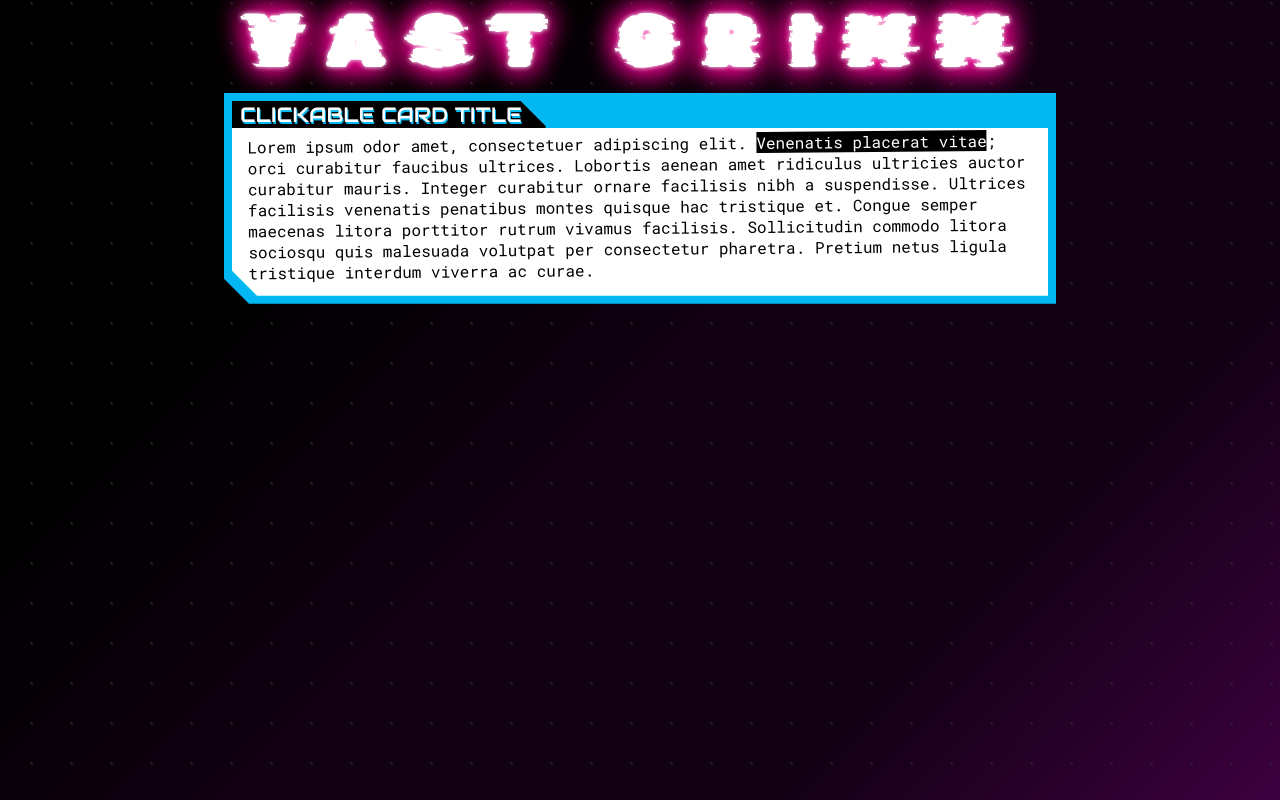
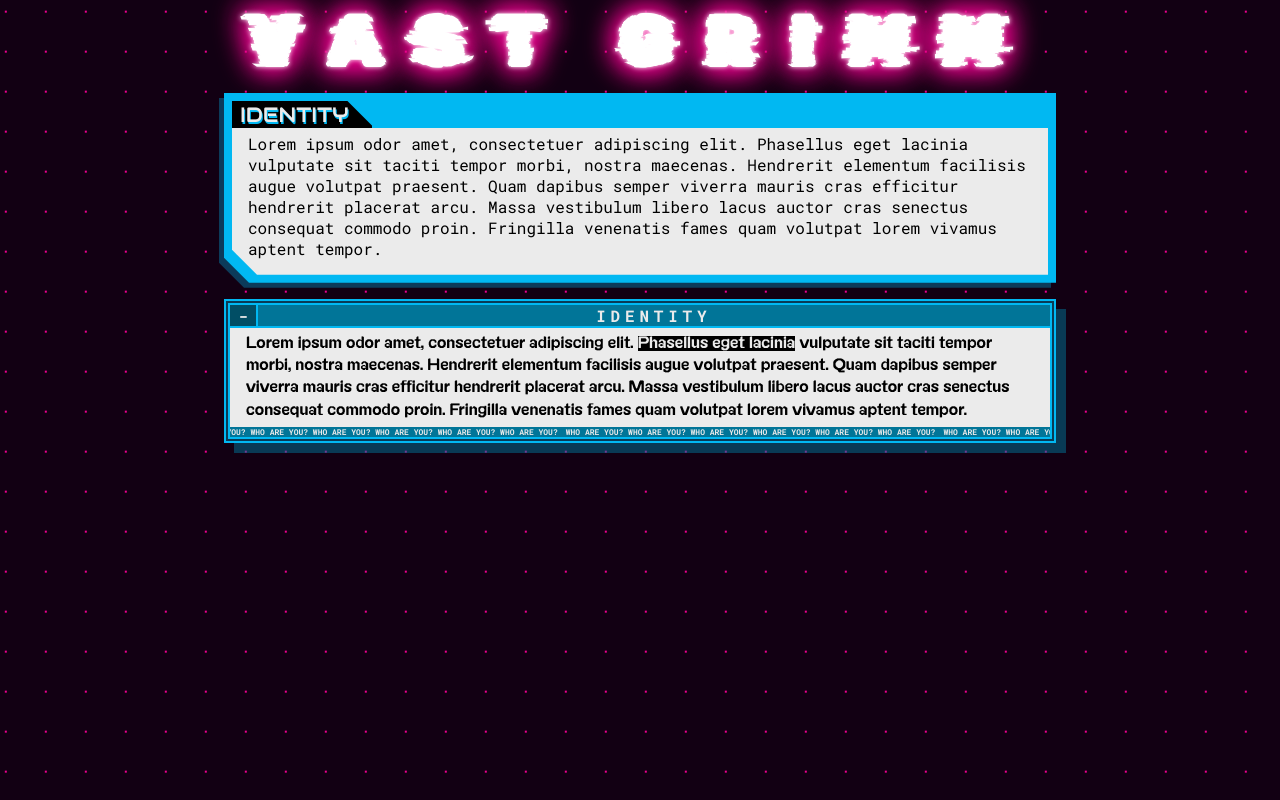
Before and after one commit to artliches/grimm-expanse-character-generator, an Angular app: page /vast-grimm-character-generator/ in a window 1280 px wide. Built offline with nearby package versions, Linux system fonts and the light colour scheme.

Commit message:
Testing motion

```diff
--- a/src/app/app.component.html
+++ b/src/app/app.component.html
@@ -6,16 +6,8 @@
   </header>
   <div class="grimm-body-layout">
     <div class="grimm-body">
-      <div class="grimm-card">
-        <div class="card-header">
-          <div class="card-title clickable">
-            clickable card title
-          </div>
-        </div>
-        <div class="card-body">
-          <div class="skew">Lorem ipsum odor amet, consectetuer adipiscing elit. <span class="info clickable">Venenatis placerat vitae</span>; orci curabitur faucibus ultrices. Lobortis aenean amet ridiculus ultricies auctor curabitur mauris. Integer curabitur ornare facilisis nibh a suspendisse. Ultrices facilisis venenatis penatibus montes quisque hac tristique et. Congue semper maecenas litora porttitor rutrum vivamus facilisis. Sollicitudin commodo litora sociosqu quis malesuada volutpat per consectetur pharetra. Pretium netus ligula tristique interdum viverra ac curae.</div>
-        </div>
-      </div>
+
+      <app-grimm-identity class="identity"></app-grimm-identity>
 
     </div>
   </div>
--- a/src/app/app.component.scss
+++ b/src/app/app.component.scss
@@ -1,11 +1,3 @@
-@keyframes move-background {
-    from {
-        background-position: 0 0;
-    } to {
-        background-position: 50% 100%;
-    }
-}
-
 .grimm-layout {
     display: flex;
     flex-direction: column;
@@ -13,15 +5,17 @@
     height: 100vh;
     gap: 0.5rem;
 
-    background-position: 0px 0px;
-    background-size: 40px 40px;
-    background-image: radial-gradient(circle, rgb(43, 43, 43) 1px, rgba(0, 0, 0, 0) 1px);
-    animation: move-background 60s infinite linear;
-
     .grimm-body-layout {
         width: 100%;
         display: flex;
         flex-direction: column;
+
+        .grimm-body {
+            width: 100%;
+            display: flex;
+            flex-direction: column;
+            gap: 1rem;
+        }
     }
 }
 
@@ -51,7 +45,6 @@ header {
         }
     }
     .grimm-layout {
-        background-size: 40px 40px;
         .grimm-body-layout {
             display: grid;
             grid-template-columns: 1fr 65% 1fr;
@@ -60,9 +53,12 @@ header {
             .grimm-body {
                 grid-area: body;
                 width: 100%;
-                display: flex;
-                flex-direction: column;
-                gap: 1rem;
+                display: grid;
+                grid-template-columns: repeat(2, 1fr);
+                grid-auto-rows: auto;
+                .identity {
+                    grid-area: 1 / span 2;
+                }
             }
         }
     }
--- a/src/app/app.component.ts
+++ b/src/app/app.component.ts
@@ -1,11 +1,12 @@
 import { Component } from '@angular/core';
+import { GrimmIdentityComponent } from "./grimm-identity/grimm-identity.component";
 
 @Component({
   selector: 'app-root',
-  imports: [],
+  imports: [GrimmIdentityComponent],
   templateUrl: './app.component.html',
   styleUrl: './app.component.scss'
 })
 export class AppComponent {
-  title = 'vast-grimm-generator';
+
 }
--- /dev/null
+++ b/src/app/grimm-identity/grimm-identity.component.html
@@ -0,0 +1,58 @@
+<div class="flex-column">
+    <div class="grimm-card-container">
+        <div class="grimm-card">
+            <div class="card-header">
+                <div class="clickable card-title">identity</div>
+            </div>
+            <div class="card-body">
+                Lorem ipsum odor amet, consectetuer adipiscing elit. Phasellus eget lacinia vulputate sit taciti tempor morbi, nostra maecenas. Hendrerit elementum facilisis augue volutpat praesent. Quam dapibus semper viverra mauris cras efficitur hendrerit placerat arcu. Massa vestibulum libero lacus auctor cras senectus consequat commodo proin. Fringilla venenatis fames quam volutpat lorem vivamus aptent tempor.
+            </div>
+        </div>
+    </div>
+
+    <div class="grimm-window-card">
+        <div class="grimm-window-inner">
+            <div class="grimm-window-header">
+                <span (click)="toggleData()" class="clickable deco"><strong>-</strong></span>
+                <span data-text="IDENTITY" class="header clickable">identity</span>
+            </div>
+            @if (showData) {
+                <div class="grimm-window-data">
+                    <span class="skew">Lorem ipsum odor amet, consectetuer adipiscing elit. <span class="clickable info">Phasellus eget lacinia</span> vulputate sit taciti tempor morbi, nostra maecenas. Hendrerit elementum facilisis augue volutpat praesent. Quam dapibus semper viverra mauris cras efficitur hendrerit placerat arcu. Massa vestibulum libero lacus auctor cras senectus consequat commodo proin. Fringilla venenatis fames quam volutpat lorem vivamus aptent tempor.</span>
+                </div>
+            }
+            <div class="grimm-window-footer">
+                <div class="grimm-scroller">
+                    <ul aria-hidden="true">
+                        <li><strong> WHO ARE YOU? WHO ARE YOU? WHO ARE YOU? WHO ARE YOU? WHO ARE YOU? WHO ARE YOU? </strong></li>
+                        <li><strong> WHO ARE YOU? WHO ARE YOU? WHO ARE YOU? WHO ARE YOU? WHO ARE YOU? WHO ARE YOU? </strong></li>
+                        <li><strong> WHO ARE YOU? WHO ARE YOU? WHO ARE YOU? WHO ARE YOU? WHO ARE YOU? WHO ARE YOU? </strong></li>
+                        <li><strong> WHO ARE YOU? WHO ARE YOU? WHO ARE YOU? WHO ARE YOU? WHO ARE YOU? WHO ARE YOU? </strong></li>
+                    </ul>
+                    <ul aria-hidden="true">
+                        <li><strong> WHO ARE YOU? WHO ARE YOU? WHO ARE YOU? WHO ARE YOU? WHO ARE YOU? WHO ARE YOU? </strong></li>
+                        <li><strong> WHO ARE YOU? WHO ARE YOU? WHO ARE YOU? WHO ARE YOU? WHO ARE YOU? WHO ARE YOU? </strong></li>
+                        <li><strong> WHO ARE YOU? WHO ARE YOU? WHO ARE YOU? WHO ARE YOU? WHO ARE YOU? WHO ARE YOU? </strong></li>
+                        <li><strong> WHO ARE YOU? WHO ARE YOU? WHO ARE YOU? WHO ARE YOU? WHO ARE YOU? WHO ARE YOU? </strong></li>
+                    </ul>
+                </div>
+            </div>
+        </div>
+    </div>
+</div>
+
+
+        <!-- <div class="grimm-scroller">
+            <ul aria-hidden="true">
+                <li><strong>|| MAnchiNe || MAnchiNe || MAnchiNe || MAnchiNe </strong></li>
+                <li><strong>|| MAnchiNe || MAnchiNe || MAnchiNe || MAnchiNe </strong></li>
+                <li><strong>|| MAnchiNe || MAnchiNe || MAnchiNe || MAnchiNe </strong></li>
+                <li><strong>|| MAnchiNe || MAnchiNe || MAnchiNe || MAnchiNe </strong></li>
+            </ul>
+            <ul aria-hidden="true">
+                <li><strong>|| MAnchiNe || MAnchiNe || MAnchiNe || MAnchiNe </strong></li>
+                <li><strong>|| MAnchiNe || MAnchiNe || MAnchiNe || MAnchiNe </strong></li>
+                <li><strong>|| MAnchiNe || MAnchiNe || MAnchiNe || MAnchiNe </strong></li>
+                <li><strong>|| MAnchiNe || MAnchiNe || MAnchiNe || MAnchiNe </strong></li>
+            </ul>
+        </div> -->
--- /dev/null
+++ b/src/app/grimm-identity/grimm-identity.component.scss
@@ -0,0 +1,5 @@
+.flex-column {
+    display: flex;
+    flex-direction: column;
+    gap: 1rem;
+}
--- /dev/null
+++ b/src/app/grimm-identity/grimm-identity.component.ts
@@ -0,0 +1,15 @@
+import { Component } from '@angular/core';
+
+@Component({
+  selector: 'app-grimm-identity',
+  imports: [],
+  templateUrl: './grimm-identity.component.html',
+  styleUrl: './grimm-identity.component.scss'
+})
+export class GrimmIdentityComponent {
+  showData: boolean = true;
+
+  toggleData() {
+    this.showData = !this.showData;
+  }
+}
--- a/src/styles.scss
+++ b/src/styles.scss
@@ -24,44 +24,81 @@
     src: local('Adder'), url(./app/assets/fonts/Adder.otf) format('opentype');
 }
 
+/* width */
+::-webkit-scrollbar {
+    width: 10px;
+}
+
+/* Track */
+::-webkit-scrollbar-track {
+background: black;
+}
+
+/* Handle */
+::-webkit-scrollbar-thumb {
+background: var(--grim-pink);
+border-radius: 5px;
+
+}
+
+/* Handle on hover */
+::-webkit-scrollbar-thumb:hover {
+background: var(--grim-cyan);
+}
+
 :root {
     --grim-pink: #ec008e;
     --grim-cyan: #01b8f2;
     --yellow: #FFE900;
     --dark-purple: #120013;
     --lighter-purple: #3d0040;
+    --off-white: #ebebeb;
+    --grim-window-border: 2px solid var(--grim-cyan);
 }
 
 html, body {
-    height: 100%;
+    min-height: 100vh;
     width: 100%;
     margin: 0;
     padding: 0;
 }
-
 body {
-    background-image: linear-gradient(135deg, black,  black, var(--dark-purple), var(--dark-purple), var(--lighter-purple));
-    color: white;
+    background-color: var(--dark-purple);
+    color: var(--off-white);
     font-size: 1rem;
     font-family: 'RobotoMono';
+
+    background-position: 0px 0px;
+    background-size: 40px 40px;
+    background-image:
+        radial-gradient(circle, var(--grim-pink) 1px, rgba(0, 0, 0, 0) 1px);
+    animation: move-background 120s infinite linear;
+}
+
+
+
+.grimm-card-container {
+    filter:
+        drop-shadow(-5px 5px hsla(194, 99%, 48%, 0.313))
 }
 
 .grimm-card {
     position: relative;
     background-color: var(--grim-cyan);
-    color: white;
+    color: var(--off-white);
     padding: 0.5rem;
     clip-path: polygon(0 0, 0 calc(100% - 25px), 25px 100%, 100% 100%, 100% 0%);
     display: grid;
     grid-template-columns: 1fr;
+    grid-template-rows: auto 1fr;
     .card-header {
         display: flex;
         flex-direction: row;
+    }
 
-    }
     .card-title {
         background-color: black;
-        color: white;
+        color: var(--off-white);
         font-family: 'Audiowide';
         text-transform: uppercase;
         font-size: 1.3rem;
@@ -71,10 +108,75 @@ body {
         width: max-content;
     }
     .card-body {
-        background-color: white;
+        background-color: var(--off-white);
         color: black;
         padding: 0.3rem 1rem 1rem 1rem;
         clip-path: polygon(0 0, 0 calc(100% - 25px), 25px 100%, 100% 100%, 100% 0%);
+    }
+}
+
+.grimm-window-card {
+    border: var(--grim-window-border);
+    background-color: hsla(194, 99%, 30%, 0.5);
+    padding: 2px;
+    box-shadow: 10px 10px rgba(1, 117, 152, 0.5);
+    .grimm-window-inner {
+        border: var(--grim-window-border);
+        background-color: hsla(194, 99%, 30%);
+        .grimm-window-header {
+            border-bottom: var(--grim-window-border);
+            display: grid;
+            grid-template-columns: auto 1fr;
+            grid-template-rows: 1fr;
+            .header {
+                text-align: center;
+                text-transform: uppercase;
+                font-weight: bold;
+                letter-spacing: 0.3rem;
+                width: 100%;
+                &.clickable {
+                    &:hover {
+                        transition: all .06s ease-in-out !important;
+                        font-size: 1.1rem;
+                        background-color: black;
+                        color: var(--yellow);
+                    }
+                    &:active {
+                        color: var(--grim-pink);
+                        font-size: 1rem;
+                    }
+                }
+            }
+            .deco {
+                padding: 0 0.5rem;
+                border-right: var(--grim-window-border);
+                background-color: hsla(194, 99%, 20%);
+                place-self: stretch center;
+                &.clickable {
+                    &:hover {
+                        transition: all .06s ease-in-out !important;
+                        font-size: 1.1rem;
+                        background-color: black;
+                        color: var(--yellow);
+                    }
+                    &:active {
+                        color: var(--grim-pink);
+                        font-size: 1rem;
+                    }
+                }
+            }
+        }
+        .grimm-window-data {
+            background-color: var(--off-white);
+            color: black;
+            padding: 0.3rem 1rem;
+            font-family: 'Adder';
+            line-height: 1.4;
+        }
+        .grimm-window-footer {
+            background-color: transparent;
+
+        }
     }
 }
 
@@ -91,7 +193,7 @@ body {
             transition: all .06s ease-in-out !important;
             background-color: var(--yellow);
             color: black;
-            text-shadow: 1px 2px 0 white;
+            text-shadow: 1px 2px 0 var(--off-white);
 
         }
         &:active {
@@ -100,7 +202,7 @@ body {
     }
     &.info {
         background-color: black;
-        color: white;
+        color: var(--off-white);
         &:hover {
             background-color: var(--yellow);
             color: black;
@@ -121,3 +223,65 @@ body {
         0 0 30px var(--grim-pink),
         0 0 35px var(--grim-pink);
 }
+
+.grimm-scroller {
+    display: flex;
+    overflow: hidden;
+    user-select: none;
+    gap: 8px;
+    ul {
+        font-size: 0.5rem;
+        margin: 0;
+        padding: 0;
+        list-style: none;
+        display: flex;
+        gap: 8px;
+        flex-shrink: 0;
+        justify-content: space-between;
+        align-items: center;
+        min-width: 100%;
+        animation: scrolling-text 180s linear infinite;
+    }
+}
+
+@keyframes scrolling-text {
+    to {
+        transform: translateX(calc(-100% - 8px));
+    }
+}
+
+@keyframes glitch{
+    0%, 100%{
+      top: -7px;
+      left: 0;
+      opacity: 1;
+    }
+    20%{
+      top: 0;
+      left: -10px;
+      opacity: 0.7;
+    }
+    40%{
+      top: 7px;
+      left: 0;
+      opacity: 0.2;
+    }
+    60%{
+      top: 0;
+      left: 10px;
+      opacity: 0.3;
+    }
+    80%{
+      top: 0;
+      left: 0;
+      opacity: 0.9;
+    }
+  }
+
+  @keyframes move-background {
+    from {
+        background-position: 0 0;
+    } to {
+        background-position: 50% 100%;
+    }
+}
```
Also changed, not shown: 1 other file (tests, documents, lock files or other folders).
